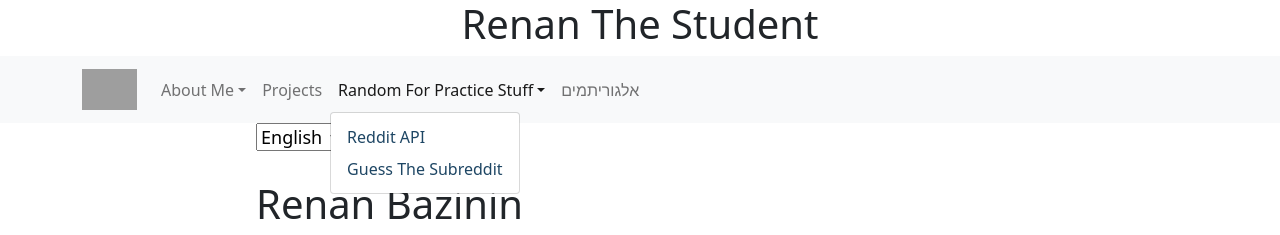
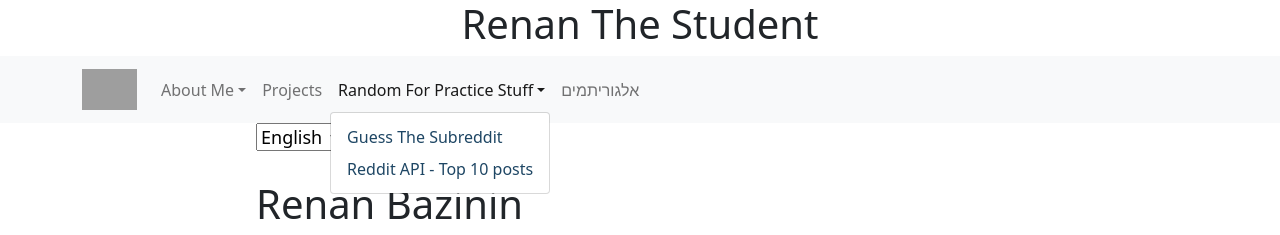
Before and after one commit to renanbazinin/RenanBazininSite, a React (Create React App) app: page / in a window 1280 px wide. Both pictures are taken after a click on the button "Random For Practice Stuff". Shown: the top 235 px of the page. Built offline with nearby package versions, Linux system fonts and the light colour scheme; grey boxes are pictures that could not be loaded.

Commit message:
Just Text

```diff
--- a/src/App.js
+++ b/src/App.js
@@ -76,8 +76,9 @@ function App() {
             {///Random stuff
             }
               <NavDropdown  title="Random For Practice Stuff" id="basic-nav-dropdown">
-              <NavDropdown.Item href="#/ReddiAPIFUN">Reddit API</NavDropdown.Item>
+
               <NavDropdown.Item href="#/GuessTheSub">Guess The Subreddit</NavDropdown.Item>
+              <NavDropdown.Item href="#/ReddiAPIFUN">Reddit API - Top 10 posts</NavDropdown.Item>
             </NavDropdown>
 
 
```
